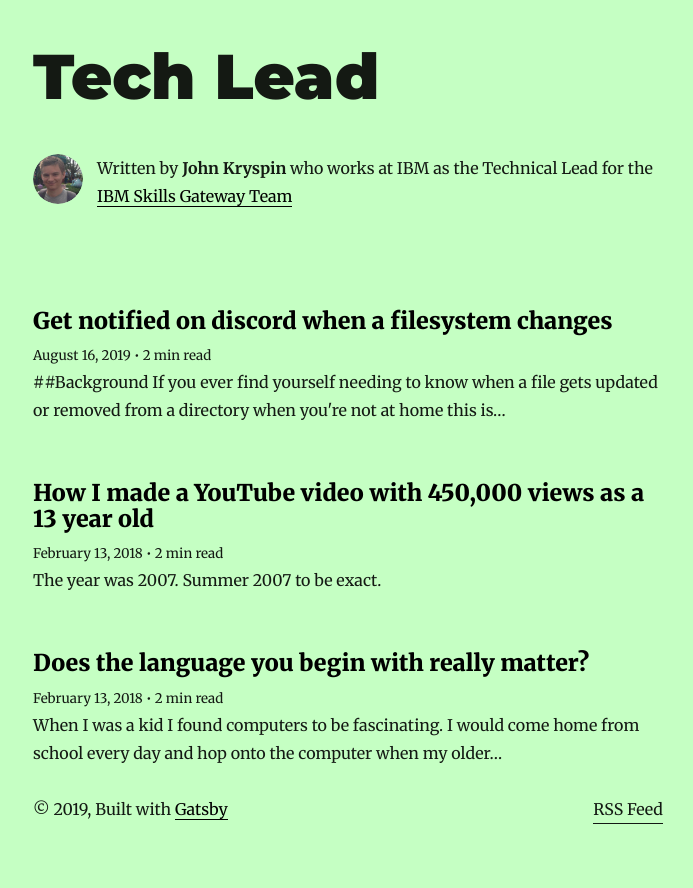
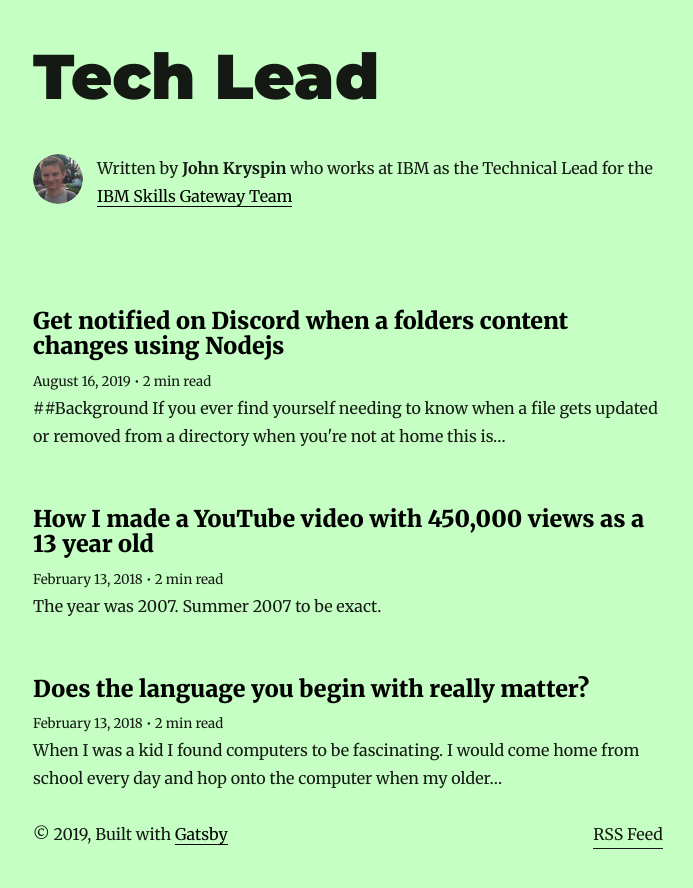
Before and after one commit to John-Kry/kryspinDevBlog, a Gatsby site: page / in a window 1280 px wide. Shown: the whole page, without its empty margins (292-985 px from the left). Before the commit the page ends 865 px from the top, so only its background shows below. Built offline with nearby package versions, Linux system fonts and the light colour scheme; Gatsby itself is replaced by a stand-in of ours; some packages are replaced by stand-ins of ours.

Commit message:
update title

```diff
--- a/content/blog/discord-filesystem-changes-messenger/index.md
+++ b/content/blog/discord-folder-content-changes-messenger/index.md
@@ -1,5 +1,5 @@
 ---
-title: Get notified on discord when a filesystem changes
+title: Get notified on Discord when a folders content changes using Nodejs
 date: "2019-08-16T18:13:13.650Z"
 ---
 
```
